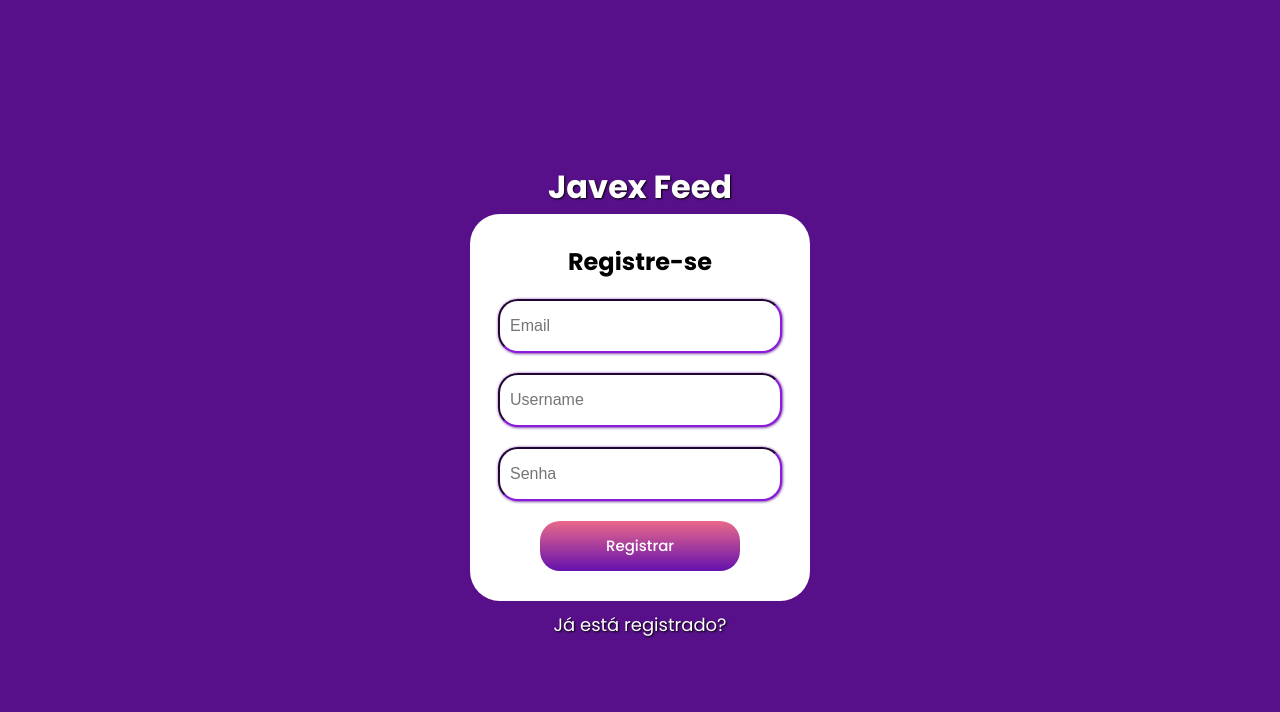
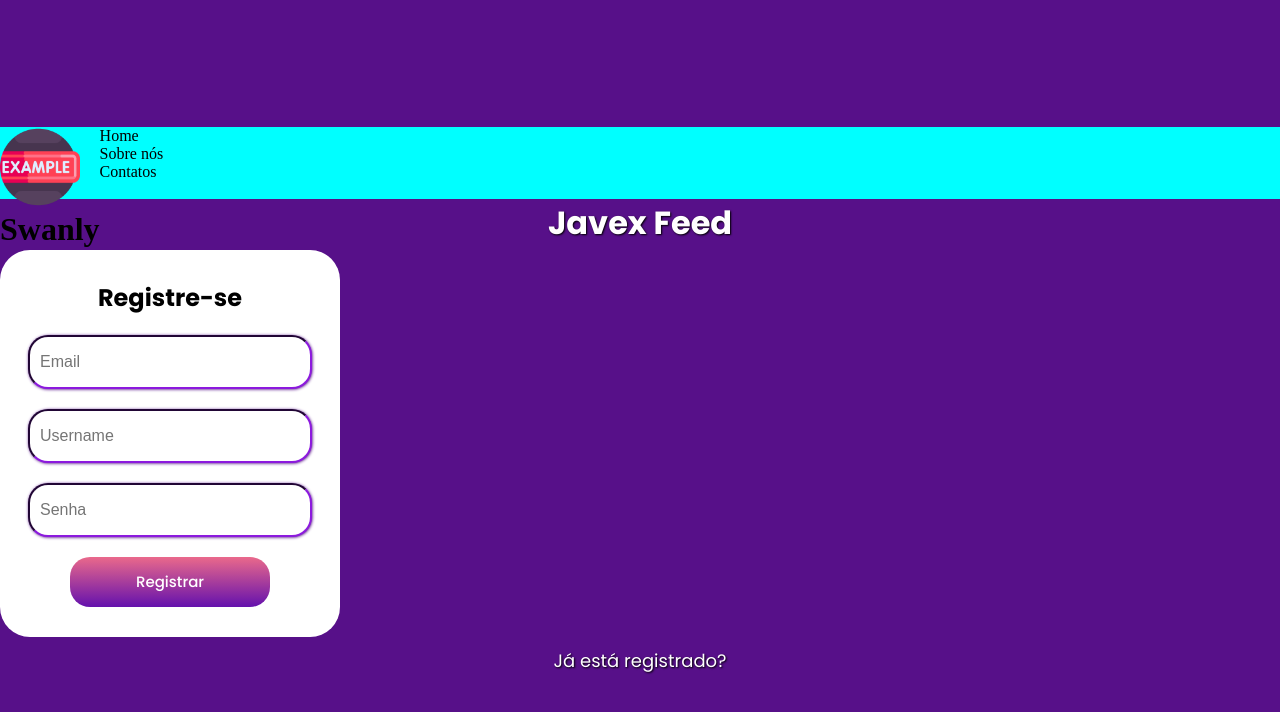
Before and after one commit to felipethecreator/Swanly-frontend, a React (Vite) app: page / in a window 1280 px wide. Shown: the top 712 px of the page. Built offline with nearby package versions, Linux system fonts and the light colour scheme.

Commit message:
feat: criando a estrutura básica do header

```diff
--- /dev/null
+++ b/src/components/header/index.jsx
@@ -0,0 +1,20 @@
+import exampleLogo from "../../assets/imgs/example.png";
+import "./styles.css";
+
+export default function Header() {
+    return (
+        <>
+            <header className="header-main">
+                <div className="logo-title-div">
+                        <img className="swanly-logo" alt="Swanly logo" src={exampleLogo} />
+                        <h1>Swanly</h1>
+                </div>
+                <nav className="header-topics">
+                    <p className="header-topics">Home</p>
+                    <p className="header-topics">Sobre nós</p>
+                    <p className="header-topics">Contatos</p>
+                </nav>
+            </header>
+        </>
+    )
+}
--- a/src/components/header/styles.css
+++ b/src/components/header/styles.css
@@ -0,0 +1,13 @@
+.header-main {
+    width: 100vw;
+    height: 9vh;
+    display: flex;
+    flex-direction: row;
+    top: 100%;
+    background-color: aqua;
+}
+
+.swanly-logo {
+    width: 80px;
+    height: auto;
+}
--- a/src/views/register/index.jsx
+++ b/src/views/register/index.jsx
@@ -1,7 +1,11 @@
 import RegisterForm from '../../components/registerForm';
+import Header from '../../components/header'
 
 export default function RegisterPage() {
     return (
-        <RegisterForm/>
+        <>
+            <Header/>
+            <RegisterForm/>
+        </>
     )
 }
```
Also changed, not shown: src/assets/imgs/example.png (added), src/components/header/indes.jsx (deleted).
